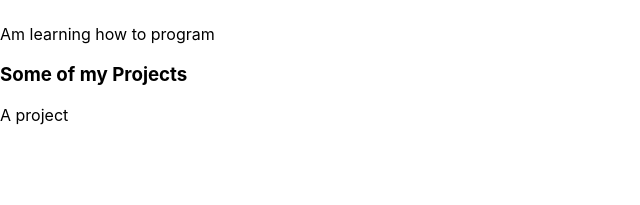
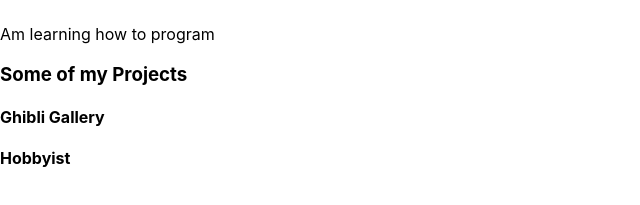
Before and after one commit to JackOfDickson/portfolio, a React (Create React App) app: page / in a window 1280 px wide. Shown: the part 167-372 px from the top of the page, without its empty margins (0-640 px from the left). Built offline with nearby package versions, Linux system fonts and the light colour scheme.

Commit message:
project titles are listing correctly

```diff
--- a/src/components/project.js
+++ b/src/components/project.js
@@ -1,9 +1,9 @@
 import React from "react";
 
-const Project = () => {
+const Project = ({project}) => {
 
     return (
-        <p>A project</p>
+        <h4>{project.title}</h4>
     )
 }
 
--- a/src/containers/ProjectBox.js
+++ b/src/containers/ProjectBox.js
@@ -4,12 +4,25 @@ import Project from "../components/Project"
 
 const ProjectBox = () => {
 
+    const featuredProjects = [
+        {title: "Ghibli Gallery",
+        description: "A web application that grabs data from a Studio Ghibli api and displays information about the films. Films can be seleceted for more information",
+        madewith: ["JavaScript", "React"]},
+        {title: "Hobbyist",
+        description: "An application than manages members, lessons and bookings through a web page",
+        madeWith: ["python3", "postgreSQL", "flask"]}
+    ]
 
+    const projectNodes = featuredProjects.map( (project, index) => {
+        return (
+            <Project project={project}/>
+        )
+    })
 
     return (
     <div>
         <h3>Some of my Projects</h3>
-        <Project/>
+        {projectNodes}
     </div>
     )
 }
```
